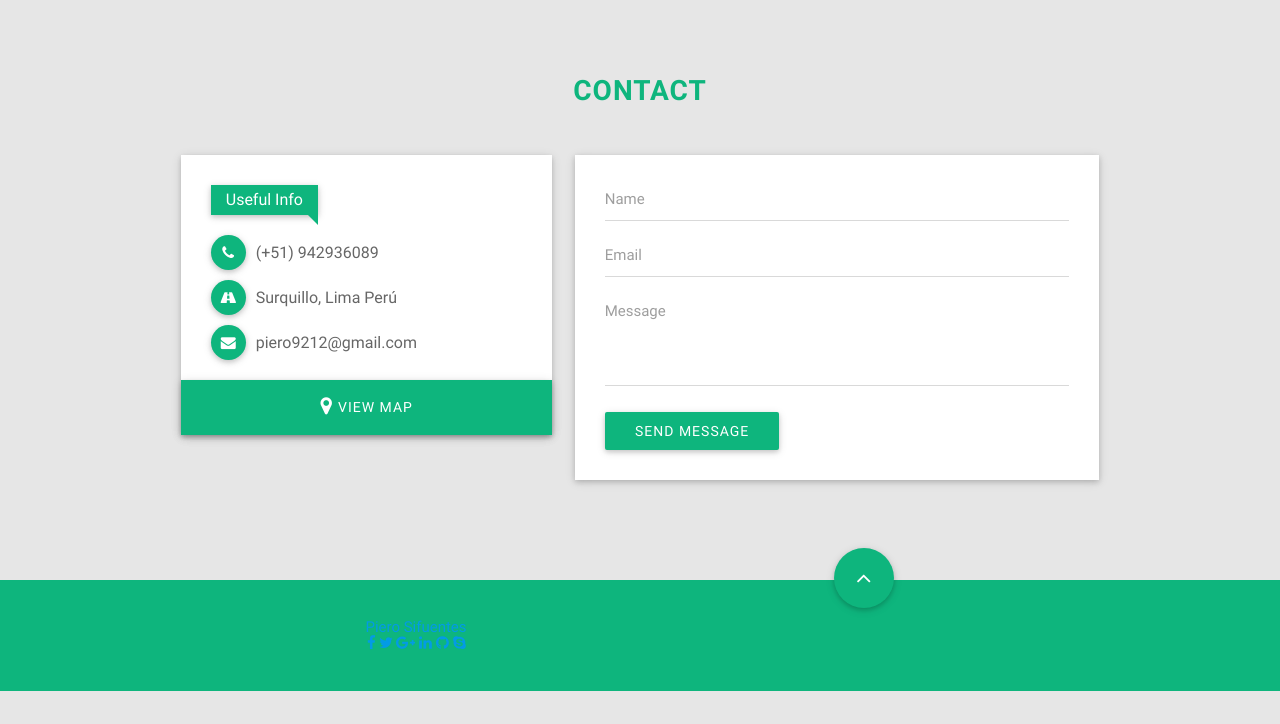
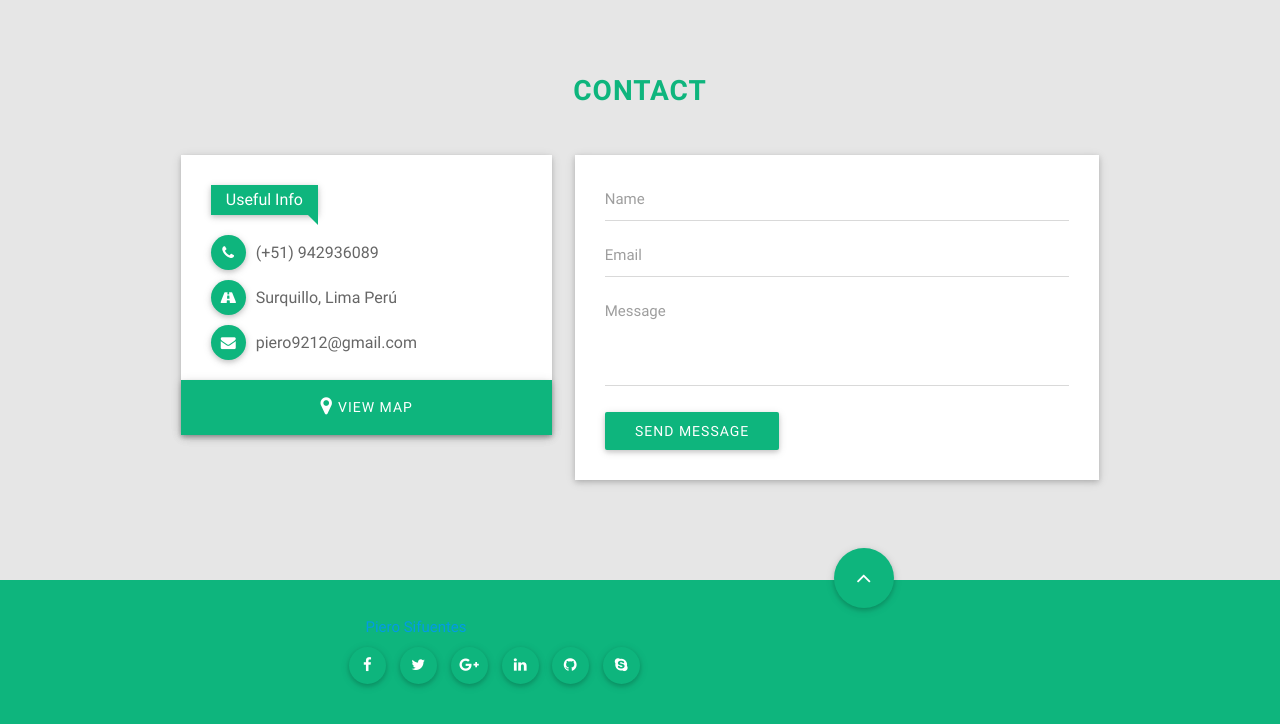
Before and after one commit to piero9212/piero9212.github.io, a plain HTML site: page index.html in a window 1280 px wide. Shown: the part 3052-3776 px from the top of the page. Before the commit the page ends 3743 px from the top, so only its background shows below. Drawn offline with Linux system fonts and the light colour scheme; some packages are replaced by stand-ins of ours; a script that the page names is missing.

Commit message:
testing badge

```diff
--- a/index.html
+++ b/index.html
@@ -701,15 +701,18 @@
 							<div class="LI-profile-badge"  data-version="v1" data-size="large" data-locale="es_ES" data-type="horizontal" data-theme="dark" data-vanity="pierosifuentes">
 								<a class="LI-simple-link" href='https://pe.linkedin.com/in/pierosifuentes?trk=profile-badge'>Piero Sifuentes</a>
 							</div>
+
 						</div>
 						<!-- Social -->
 						<div class="col l6 m6 s12 pd-0">
-							<a class="waves-effect waves-light" href="#https://www.facebook.com/piiero.sifuentes"><span class="fa fa-facebook"></span></a>
-							<a class="waves-effect waves-light" href="https://twitter.com/piero_sifuentes"><span class="fa fa-twitter"></span></a>
-							<a class="waves-effect waves-light" href="https://plus.google.com/+PieroSifuentes"><span class="fa fa-google-plus"></span></a>
-							<a class="waves-effect waves-light" href="https://pe.linkedin.com/in/pierosifuentes"><span class="fa fa-linkedin"></span></a>
-							<a class="waves-effect waves-light" href="https://github.com/piero9212"><span class="fa fa-github"></span></a>
-							<a class="waves-effect waves-light" href="piero_9212@hotmail.com"><span class="fa fa-skype"></span></a>
+							<div class="site-header-contact">
+								<a class="btn btn-floating waves-effect waves-light" href="#https://www.facebook.com/piiero.sifuentes"><span class="fa fa-facebook"></span></a>
+								<a class="btn btn-floating waves-effect waves-light" href="https://twitter.com/piero_sifuentes"><span class="fa fa-twitter"></a>
+								<a class="btn btn-floating waves-effect waves-light" href="https://plus.google.com/+PieroSifuentes"><span class="fa fa-google-plus"></span></a>
+								<a class="btn btn-floating waves-effect waves-light" href="https://pe.linkedin.com/in/pierosifuentes"><span class="fa fa-linkedin"></span></a>
+								<a class="btn btn-floating waves-effect waves-light" href="https://github.com/piero9212"><span class="fa fa-github"></span></a>
+								<a class="btn btn-floating waves-effect waves-light" href="piero_9212@hotmail.com"><span class="fa fa-skype"></span></a>
+							</div>
 						</div>
 					</div>
 				</div>
```
